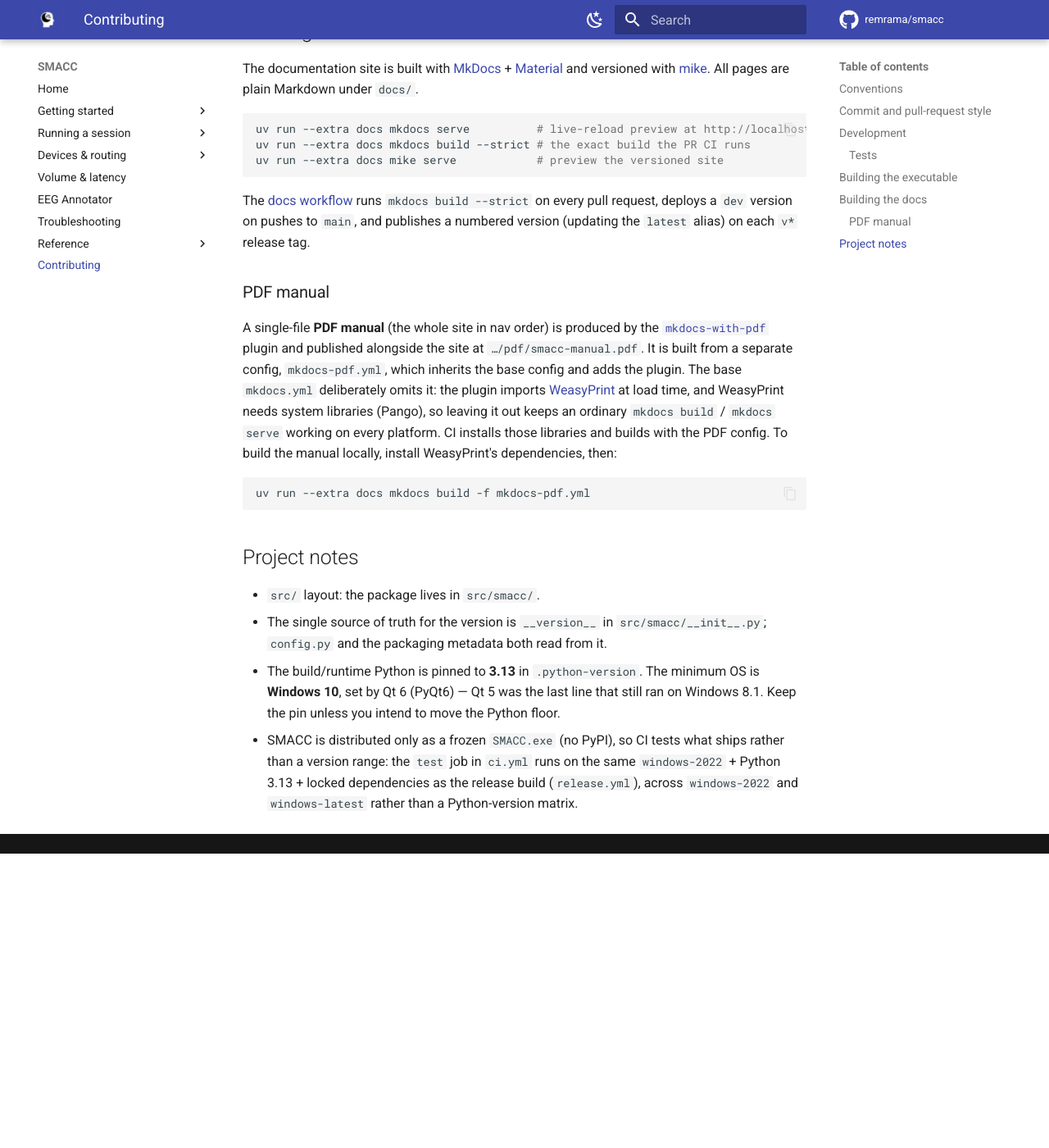
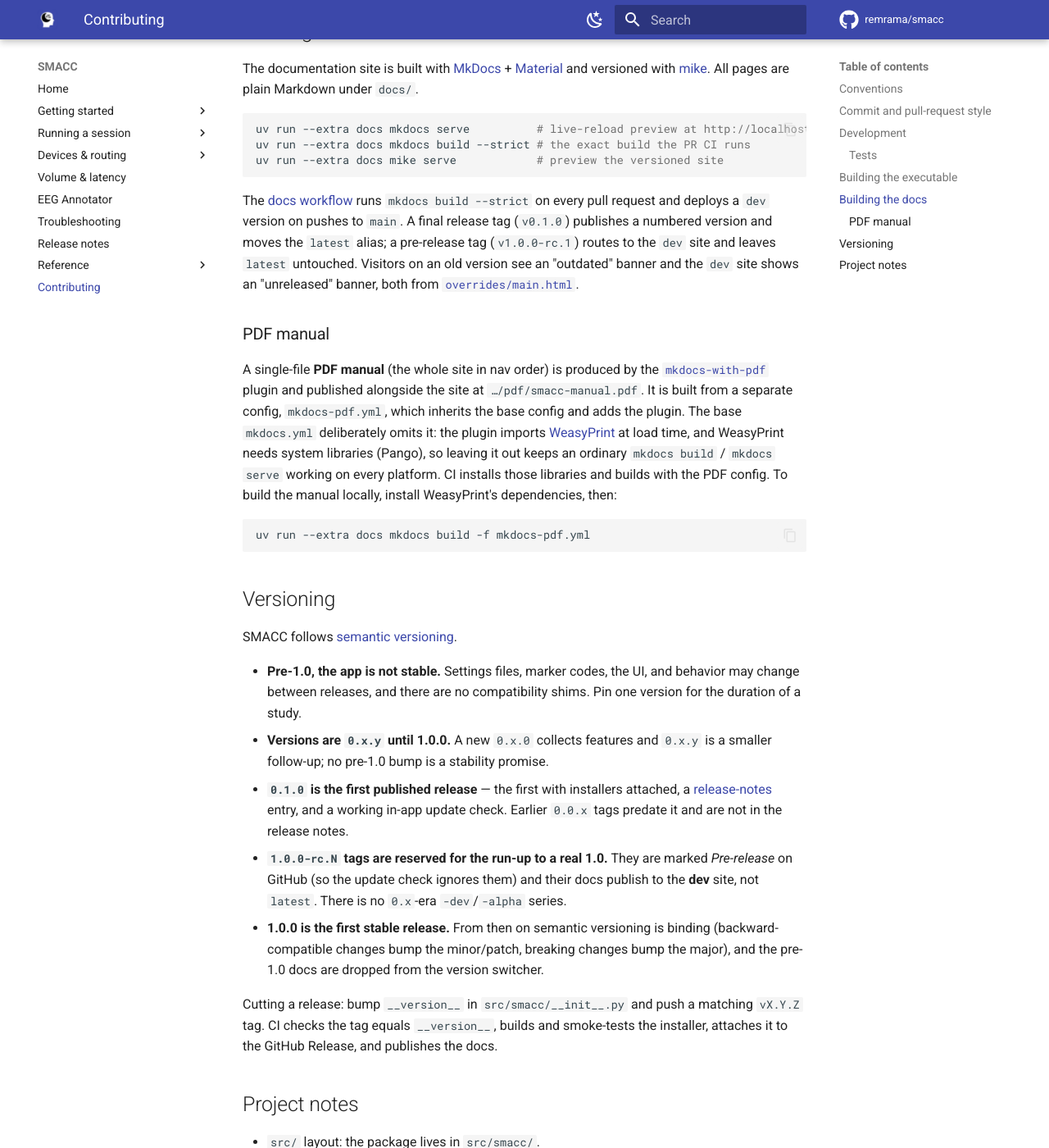
Before and after one commit to remrama/smacc, an MkDocs documentation site: the page built from docs/contributing.md, in a window 1280 px wide and 1400 px high, scrolled down 3689 px. Shown: the whole window at 82% size. Built offline with MkDocs 1.6.1 and Material for MkDocs 9.7.7, drawn with Linux system fonts in a browser that asks for light colours; comment, search, counter and statistics services are not loaded; the version menu is left out; before the commit the page ends 4730 px from its top, so only the background shows below that.

Commit message:
docs: adopt a versioning policy, release notes, and version banners (#243)

````diff
--- a/docs/contributing.md
+++ b/docs/contributing.md
@@ -152,7 +152,7 @@
 never uses, so the warning is harmless. If a frozen build ever fails to import
 the driver, add `--hidden-import pywinusb`.
 
-Releases are built automatically: pushing a `v*` tag (e.g. `v0.0.11`) triggers the
+Releases are built automatically: pushing a `v*` tag (e.g. `v0.1.0`) triggers the
 [release workflow](https://github.com/remrama/smacc/blob/main/.github/workflows/release.yml),
 which checks the tag against `smacc.__version__`, builds `SMACC.exe` and
 `SMACC-EEG.exe` (each stamped with version metadata from
@@ -181,9 +181,12 @@
 ```
 
 The [docs workflow](https://github.com/remrama/smacc/blob/main/.github/workflows/docs.yml)
-runs `mkdocs build --strict` on every pull request, deploys a `dev` version on
-pushes to `main`, and publishes a numbered version (updating the `latest` alias)
-on each `v*` release tag.
+runs `mkdocs build --strict` on every pull request and deploys a `dev` version on
+pushes to `main`. A final release tag (`v0.1.0`) publishes a numbered version and
+moves the `latest` alias; a pre-release tag (`v1.0.0-rc.1`) routes to the `dev` site
+and leaves `latest` untouched. Visitors on an old version see an "outdated" banner
+and the `dev` site shows an "unreleased" banner, both from
+[`overrides/main.html`](https://github.com/remrama/smacc/blob/main/overrides/main.html).
 
 ### PDF manual
 
@@ -201,6 +204,29 @@
 uv run --extra docs mkdocs build -f mkdocs-pdf.yml
 ```
 
+## Versioning
+
+SMACC follows [semantic versioning](https://semver.org/).
+
+- **Pre-1.0, the app is not stable.** Settings files, marker codes, the UI, and
+    behavior may change between releases, and there are no compatibility shims. Pin
+    one version for the duration of a study.
+- **Versions are `0.x.y` until 1.0.0.** A new `0.x.0` collects features and `0.x.y`
+    is a smaller follow-up; no pre-1.0 bump is a stability promise.
+- **`0.1.0` is the first published release** — the first with installers attached, a
+    [release-notes](release-notes.md) entry, and a working in-app update check.
+    Earlier `0.0.x` tags predate it and are not in the release notes.
+- **`1.0.0-rc.N` tags are reserved for the run-up to a real 1.0.** They are marked
+    *Pre-release* on GitHub (so the update check ignores them) and their docs publish
+    to the **dev** site, not `latest`. There is no `0.x`-era `-dev`/`-alpha` series.
+- **1.0.0 is the first stable release.** From then on semantic versioning is binding
+    (backward-compatible changes bump the minor/patch, breaking changes bump the
+    major), and the pre-1.0 docs are dropped from the version switcher.
+
+Cutting a release: bump `__version__` in `src/smacc/__init__.py` and push a matching
+`vX.Y.Z` tag. CI checks the tag equals `__version__`, builds and smoke-tests the
+installer, attaches it to the GitHub Release, and publishes the docs.
+
 ## Project notes
 
 - `src/` layout: the package lives in `src/smacc/`.
--- a/mkdocs.yml
+++ b/mkdocs.yml
@@ -7,6 +7,7 @@
 
 theme:
   name: material
+  custom_dir: overrides  # version-warning banners; see overrides/main.html (#191)
   logo: assets/icon.png
   favicon: assets/icon.png
   icon:
@@ -62,6 +63,7 @@
   - Volume & latency: latency.md
   - EEG Annotator: eeg-annotator.md
   - Troubleshooting: troubleshooting.md
+  - Release notes: release-notes.md
   - Reference:
     - File formats: reference/index.md
     - SMACC file (.smacc): reference/settings-file.md
--- /dev/null
+++ b/overrides/main.html
@@ -0,0 +1,39 @@
+{% extends "base.html" %}
+
+<!--
+  Version-warning banners (#191).
+
+  Material for MkDocs renders the `outdated` block only when the visitor is on a
+  version other than the one aliased `latest` (the default), so the current
+  release shows no banner. We split that one block into two messages: the `dev`
+  build (served under /dev/) gets an "unreleased" notice; any older numbered
+  version gets an "outdated" notice. Both link back to the current release.
+
+  The choice is made client-side because the override is shared by every build and
+  cannot know at build time which version it is serving. Running once on load is
+  enough: a version's dev/old status is constant, and crossing to another version
+  is always a full page load (instant navigation only works within one version),
+  which re-runs this script.
+-->
+{% block outdated %}
+  <span data-smacc-banner="outdated">
+    You're reading docs for an old version of SMACC.
+    <a href="{{ '../' ~ base_url }}"><strong>Go to the current release.</strong></a>
+  </span>
+  <span data-smacc-banner="dev" hidden>
+    You're reading the development docs for the next, unreleased SMACC.
+    <a href="{{ '../' ~ base_url }}"><strong>Go to the current release.</strong></a>
+  </span>
+  <script>
+    (function () {
+      if (location.pathname.split("/").includes("dev")) {
+        document
+          .querySelectorAll('[data-smacc-banner="outdated"]')
+          .forEach(function (el) { el.hidden = true; });
+        document
+          .querySelectorAll('[data-smacc-banner="dev"]')
+          .forEach(function (el) { el.hidden = false; });
+      }
+    })();
+  </script>
+{% endblock %}
--- a/src/smacc/__init__.py
+++ b/src/smacc/__init__.py
@@ -1,4 +1,4 @@
 """SMACC: Sleep Manipulation And Communication Clickything."""
 
 __author__ = "Remington Mallett <mallett.remy@gmail.com>"
-__version__ = "0.0.10"
+__version__ = "0.1.0"
````
Also changed, not shown: docs/reference/annotations-file.md (+1 -1 lines), docs/reference/session-log.md (+2 -2 lines), docs/reference/settings-file.md (+4 -4 lines), docs/release-notes.md (added, +29 -0 lines), docs/surveys.md (+1 -1 lines), 6 other files.
